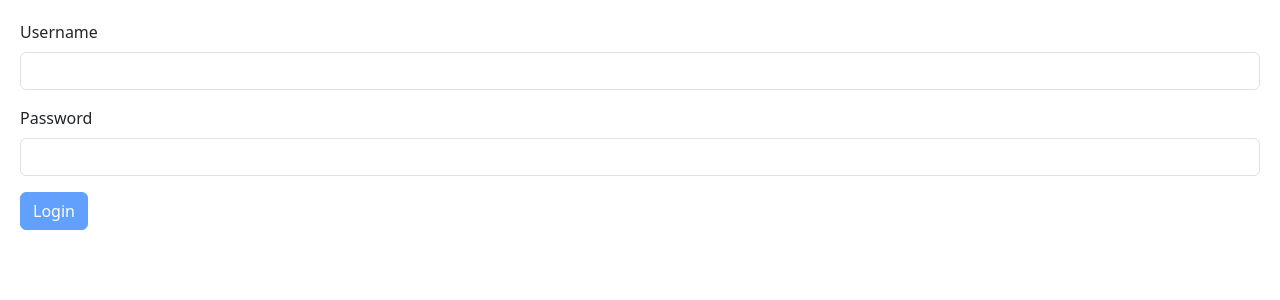
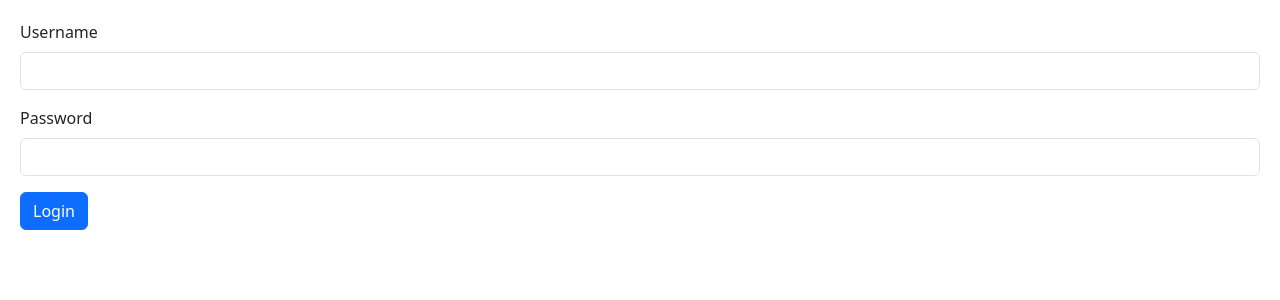
Before and after one commit to ddddami/expense-tracker, a React (Vite) app: page / in a window 1280 px wide. Shown: the top 300 px of the page. Built offline with nearby package versions, Linux system fonts and the light colour scheme.

Commit message:
Disable login button on form submitting

```diff
--- a/src/components/LoginForm.tsx
+++ b/src/components/LoginForm.tsx
@@ -14,7 +14,7 @@ const LoginForm = () => {
     register,
     handleSubmit,
     reset,
-    formState: { errors, isValid },
+    formState: { errors, isValid, isSubmitting },
   } = useForm<LoginFormData>({ resolver: zodResolver(schema) });
   return (
     <form
@@ -50,7 +50,7 @@ const LoginForm = () => {
           <small className="text-danger">{errors.password.message}</small>
         )}
       </div>
-      <button disabled={!isValid} className="btn btn-primary">
+      <button disabled={isSubmitting} className="btn btn-primary">
         Login
       </button>
     </form>
```
